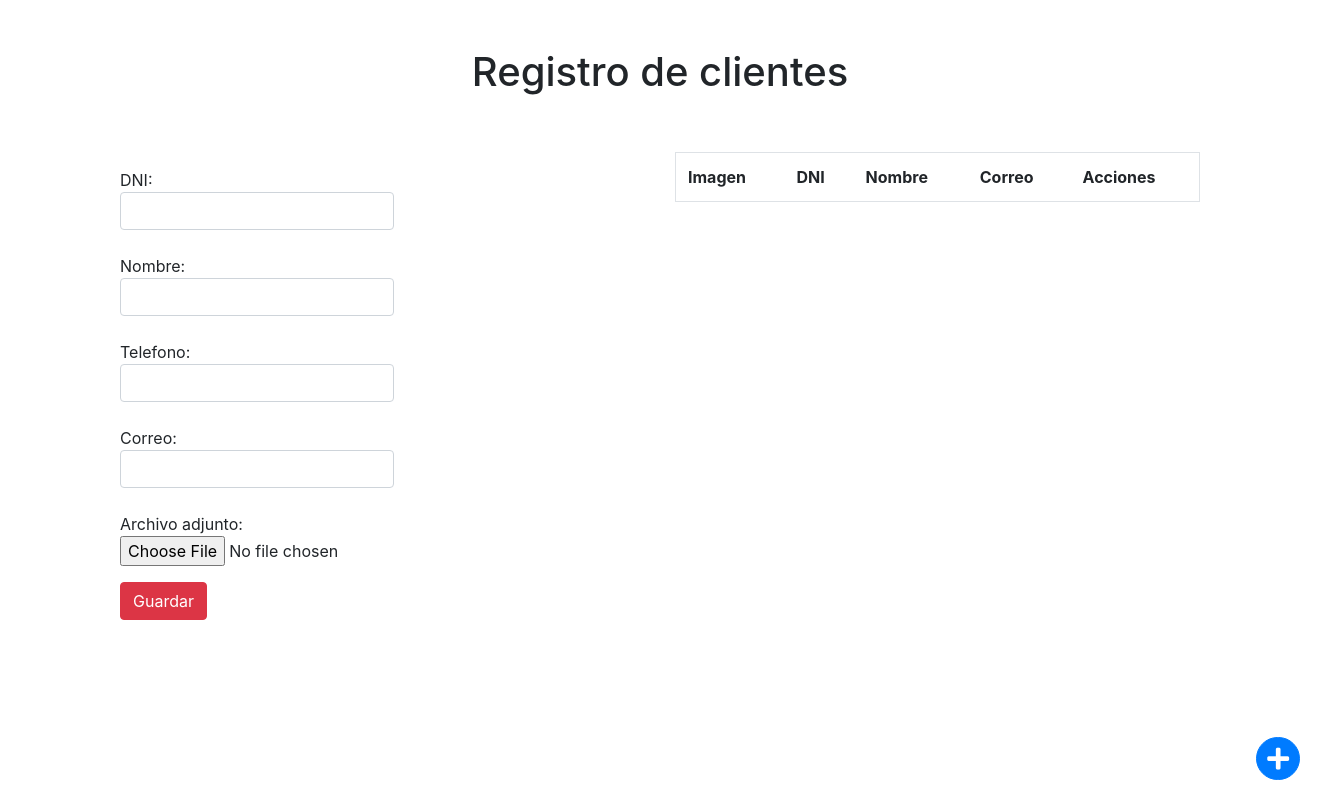
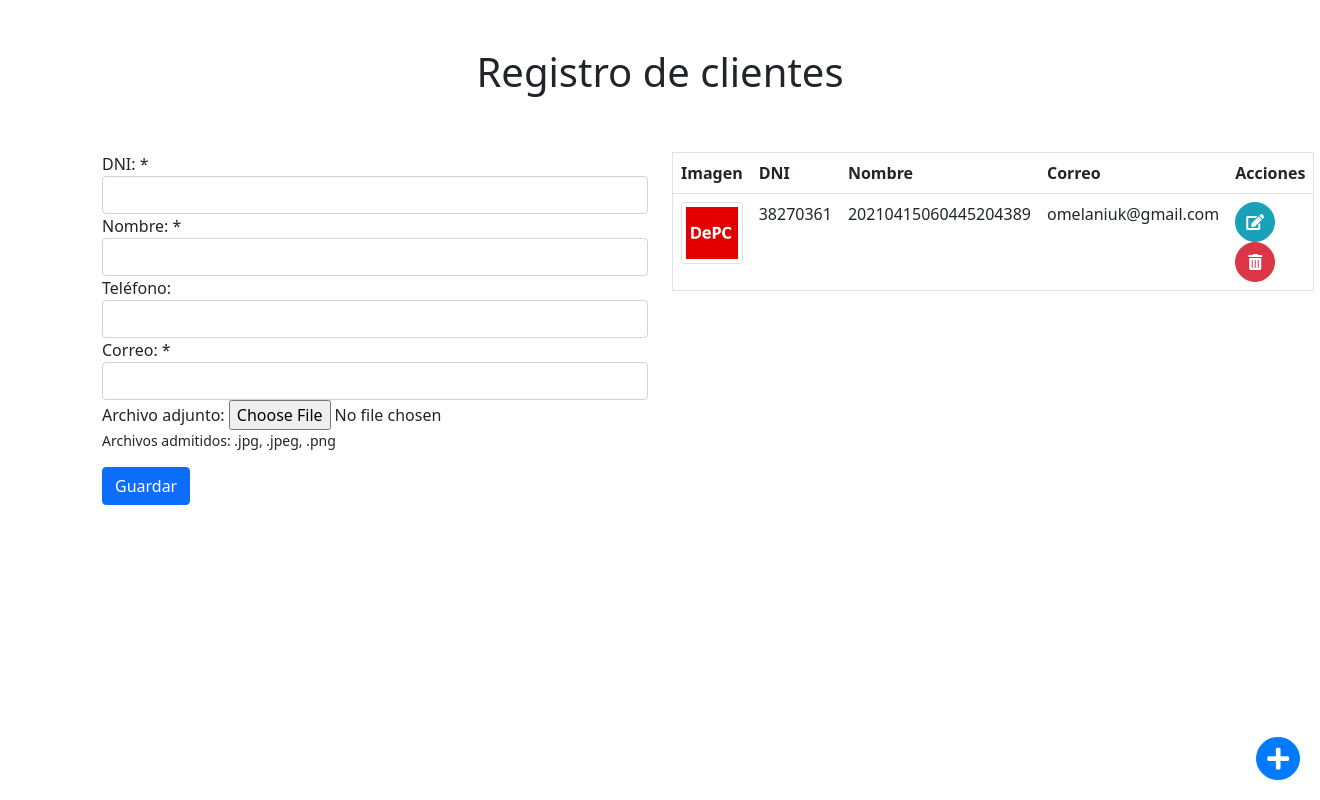
Before and after one commit to tamara-o1995/php, a PHP site: page /index.php in a window 1320 px wide. Run offline with PHP 8.4, Linux system fonts and the light colour scheme; lists and menus that the app fills with data are empty; some libraries are stand-ins or nearby versions.

Commit message:
actividad realizada

```diff
--- a/abmclientes/archivo.txt
+++ b/abmclientes/archivo.txt
@@ -1 +1 @@
-[]
+[{"dni":"38270361","nombre":"20210415060445204389","telefono":"2494466495","correo":"omelaniuk@gmail.com","imagen":"20210415060445204389.png"}]
--- a/abmclientes/index.php
+++ b/abmclientes/index.php
@@ -19,13 +19,49 @@ if ($_POST) {
     $telefono = $_POST["txtTelefono"];
     $correo = $_POST["txtCorreo"];
 
+    if ($_FILES["archivo"]["error"] === UPLOAD_ERR_OK) {
+        $nombre = date("Ymdhmsi") . rand(1000, 5000);
+        $archivo_tmp = $_FILES["archivo"]["tmp_name"];
+        $nombreArchivo = $_FILES["archivo"]["name"];
+        $extension = pathinfo($nombreArchivo, PATHINFO_EXTENSION);
+        $nuevoNombre = "$nombre.$extension";
+        move_uploaded_file($archivo_tmp, "images/" . $nuevoNombre);
+    }
+
+
+    if ($id != "") {
+        if($_FILES["archivo"]["error"] !== UPLOAD_ERR_OK) {
+            $nuevoNombre = $aClientes[$id]["imagen"];
+        }
+
+        if($_FILES["archivo"]["error"] === UPLOAD_ERR_OK) {
+            if(file_exists("images/" . $aClientes[$id]["imagen"])){
+                unlink("images/" . $aClientes[$id]["imagen"]);
+        }
+    }
+
+
+
+        $aClientes[$id] = array(
+            "dni" => $dni,
+            "nombre" => $nombre,
+            "telefono" => $telefono,
+            "correo" => $correo,
+            "imagen" => $nuevoNombre
+
+        );
+    } else {
+
+
         $aClientes[] = array(
             "dni" => $dni,
             "nombre" => $nombre,
             "telefono" => $telefono,
             "correo" => $correo,
+            "imagen" => $nuevoNombre
+        );
+    }
 
-    );
     $json_encode = json_encode($aClientes);
 
     file_put_contents("archivo.txt", $json_encode);
@@ -47,63 +83,64 @@ if (isset($_GET["id"]) && $_GET["id"] != "" && isset($_GET["do"]) && $_GET["do"]
 
 <head>
     <meta charset="UTF-8">
-    <meta http-equiv="X-UA-Compatible" content="IE=edge">
     <meta name="viewport" content="width=device-width, initial-scale=1.0">
-    <title>Registro de clientes</title>
-    <link href="https://cdn.jsdelivr.net/npm/bootstrap@5.0.0-beta3/dist/css/bootstrap.min.css" rel="stylesheet" integrity="sha384-eOJMYsd53ii+scO/bJGFsiCZc+5NDVN2yr8+0RDqr0Ql0h+rP48ckxlpbzKgwra6" crossorigin="anonymous">
+    <title>ABM Clientes</title>
+    <link href="https://cdn.jsdelivr.net/npm/bootstrap@5.0.0-beta1/dist/css/bootstrap.min.css" rel="stylesheet" integrity="sha384-giJF6kkoqNQ00vy+HMDP7azOuL0xtbfIcaT9wjKHr8RbDVddVHyTfAAsrekwKmP1" crossorigin="anonymous">
     <link rel="stylesheet" href="css/fontawesome/css/all.min.css">
-    <link rel="stylesheet" href="css/fontawesome/css/fontawesome.css">
-    <link rel="stylesheet" href="css/bootstrap.min.css">
+    <link rel="stylesheet" href="css/fontawesome/css/fontawesome.min.css">
     <link rel="stylesheet" href="css/estilos.css">
 </head>
 
 <body>
     <div class="container">
-        <div class="row my-5">
-            <div class="col-12 text-center">
+        <div class="row">
+            <div class="col-12 my-5 text-center">
                 <h1>Registro de clientes</h1>
             </div>
         </div>
-        <div class="container">
         <div class="row">
-                <div class="col-sm-6">
+            <div class="col-6">
                 <form action="" method="POST" enctype="multipart/form-data">
-                        <div class="my-3">
-                            <label for="">DNI:
-                                <input value="<?php echo isset($aClientes[$id]) ? $aClientes[$id]["dni"] : ""; ?>" type="text" name="txtDni" id="txtDni" class="form-control">
-                            </label>
+                    <div class="row">
+                        <?php if (isset($msg) && $msg != "") : ?>
+                            <div class="alert alert-success" role="alert">
+                                <?php echo $msg; ?>
                             </div>
-                        <div class="my-3">
-                            <label for="">Nombre:
-                                <input value="<?php echo isset($aClientes[$id]) ? $aClientes[$id]["nombre"] : ""; ?>" type="text" id="txtNombre" name="txtNombre" class="form-control" required value="<?php echo isset($aClientes[$id]) ? $aClientes[$id]["nombre"] : "" ?>
+                        <?php endif; ?>
+                        <div class="col-12 form-group">
+                            <label for="txtDni">DNI: *</label>
+                            <input type="text" id="txtDni" name="txtDni" class="form-control" required value="<?php echo isset($aClientes[$id]) ? $aClientes[$id]["dni"] : "" ?>">
+                        </div>
+                        <div class="col-12 form-group">
+                            <label for="txtNombre">Nombre: *</label>
+                            <input type="text" id="txtNombre" name="txtNombre" class="form-control" required value="<?php echo isset($aClientes[$id]) ? $aClientes[$id]["nombre"] : "" ?>
 ">
-                            </label>
                         </div>
-                        <div class="my-3">
-                            <label for="">Telefono:
-                                <input value="<?php echo isset($aClientes[$id]) ? $aClientes[$id]["telefono"] : ""; ?>" type="tel" name="txtTelefono" id="txtTelefono" class="form-control" required value="<?php echo isset($aClientes[$id]) ? $aClientes[$id]["telefono"] : "" ?>
+                        <div class="col-12 form-group">
+                            <label for="txtTelefono">Teléfono:</label>
+                            <input type="text" id="txtTelefono" name="txtTelefono" class="form-control" value="<?php echo isset($aClientes[$id]) ? $aClientes[$id]["telefono"] : "" ?>
 ">
-                            </label>
                         </div>
-                        <div class="my-3">
-                            <label for="">Correo:
-                                <input value="<?php echo isset($aClientes[$id]) ? $aClientes[$id]["correo"] : ""; ?>" type="email" name="txtCorreo" id="txtCorreo" class="form-control" required value="<?php echo isset($aClientes[$id]) ? $aClientes[$id]["correo"] : "" ?>
+                        <div class="col-12 form-group">
+                            <label for="txtCorreo">Correo: *</label>
+                            <input type="text" id="txtCorreo" name="txtCorreo" class="form-control" required value="<?php echo isset($aClientes[$id]) ? $aClientes[$id]["correo"] : "" ?>
 ">
-                            </label>
                         </div>
-                        <div class="my-3">
-                            Archivo adjunto: <br>
-                            <input type="file" name="archivo" id="archivo" accept=".jpg, .jpeg, .png">
+                        <div class="col-12 form-group">
+                            <label for="txtCorreo">Archivo adjunto:</label>
+                            <input type="file" id="archivo" name="archivo" class="form-control-file" accept=".jpg, .jpeg, .png">
+                            <small class="d-block">Archivos admitidos: .jpg, .jpeg, .png</small>
                         </div>
-                        <div class="my-3">
-                            <button type="submit" class="btn btn-danger">Guardar</button>
+                    </div>
+                    <div class="row">
+                        <div class="col-12 mt-3">
+                            <button type="submit" id="btnGuardar" name="btnGuardar" class="btn btn-primary">Guardar</button>
+                        </div>
                     </div>
                 </form>
             </div>
-
-                <div class="col-sm-6">
+            <div class="col-6">
                 <table class="table table-hover border">
-                        <tbody>
                     <tr>
                         <th>Imagen</th>
                         <th>DNI</th>
@@ -112,25 +149,21 @@ if (isset($_GET["id"]) && $_GET["id"] != "" && isset($_GET["do"]) && $_GET["do"]
                         <th>Acciones</th>
                     </tr>
                     <?php
-                            foreach ($aClientes as $indice => $cliente) : ?>
+
+                    foreach ($aClientes as $pos => $cliente) : ?>
                         <tr>
-                                    <td></td>
+                            <td><img class="img-thumbnail" src="images/<?php echo $cliente["imagen"]; ?>" alt="" srcset=""></td>
                             <td><?php echo $cliente["dni"]; ?></td>
                             <td><?php echo $cliente["nombre"]; ?></td>
                             <td><?php echo $cliente["correo"]; ?></td>
                             <td style="width: 110px;">
-                                        <a href="index.php?id=<?php echo $indice; ?>"><i class="fas fa-edit"></i></a>
-                                        <a class="p-1 icono-rojo" href="index.php?id=<?php echo $indice; ?>&do=eliminar"><i class="fas fa-trash-alt"></i></a>
-
+                                <a href="index.php?id=<?php echo $pos; ?>"><i class="fas fa-edit"></i></a>
+                                <a href="index.php?id=<?php echo $pos; ?>&do=eliminar"><i class="fas fa-trash-alt"></i></a>
                             </td>
-
                         </tr>
-                            <?php endforeach;
-                            ?>
-                        </tbody>
+                    <?php endforeach; ?>
                 </table>
                 <a href="index.php"><i class="fas fa-plus"></i></a>
-                </div>
             </div>
         </div>
     </div>
```
Also changed, not shown: abmclientes/images/20210415060445204389.png (added). Lines whose indentation alone changed are shown as unchanged.
